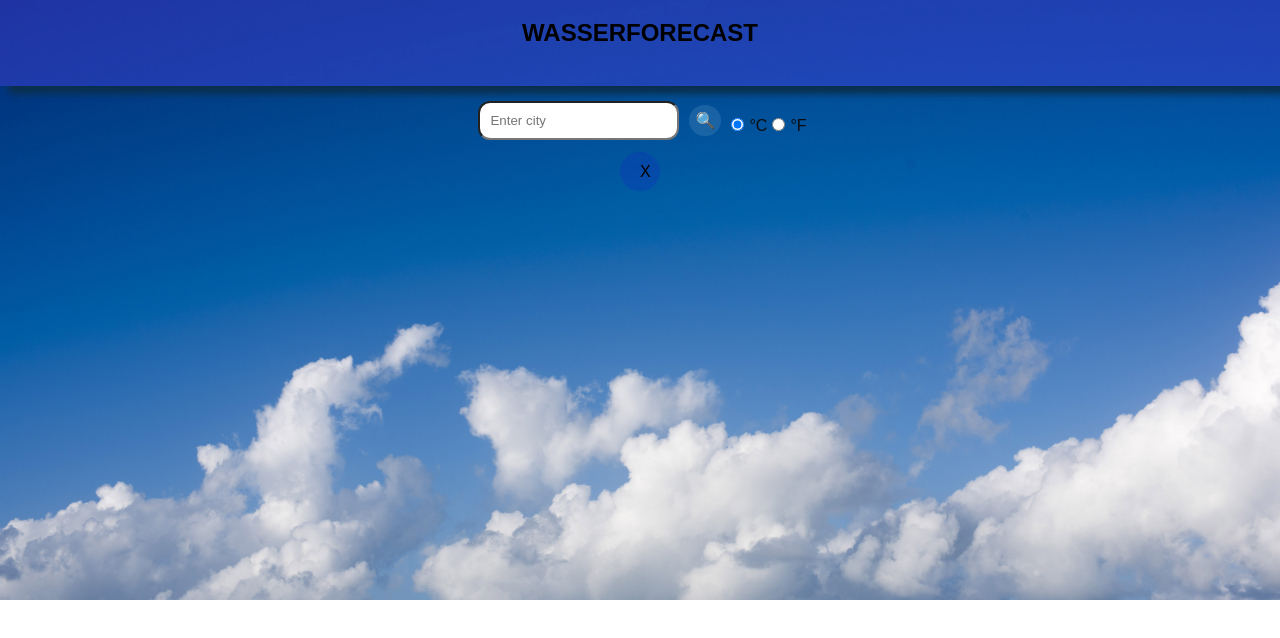
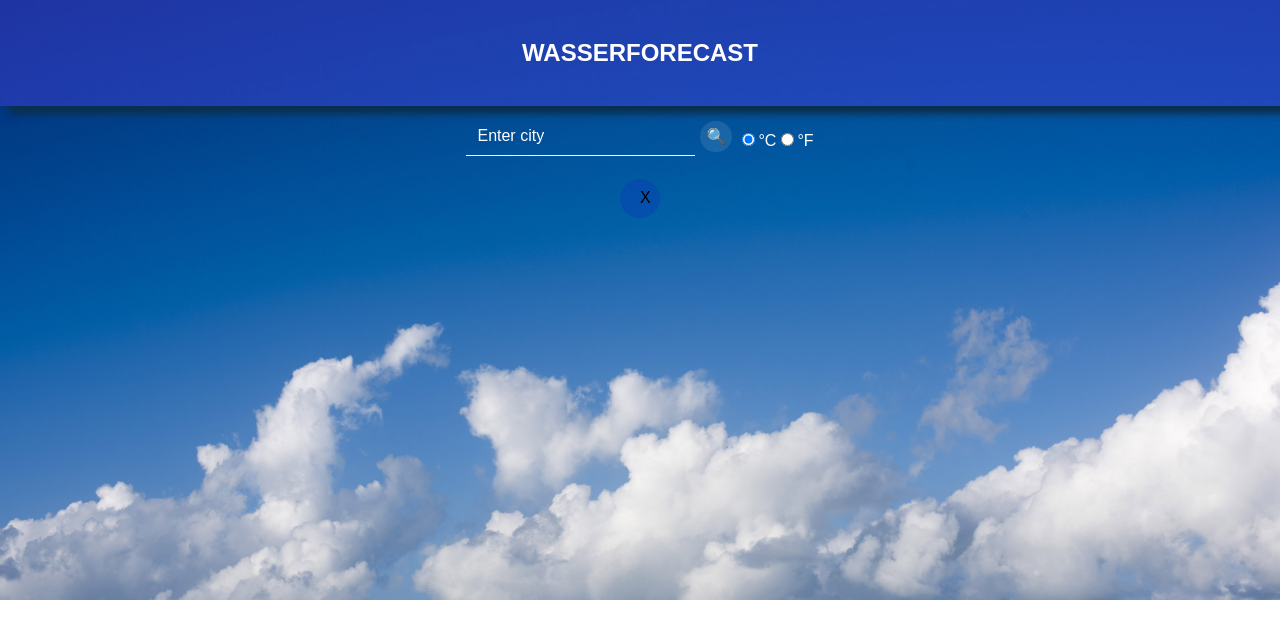
Before and after one commit to purplepeach29/check, a React (Vite) app in the folder forecast/: page / in a window 1280 px wide. Shown: the top 638 px of the page. Built offline with nearby package versions, Linux system fonts and the light colour scheme.

Commit message:
Change search placeholder

```diff
--- a/forecast/src/App.jsx
+++ b/forecast/src/App.jsx
@@ -56,8 +56,8 @@ function App() {
           appid: API_KEY,
         },
       });
-      console.log(weatherResponse.data);
-      console.log(forecastResponse.data);
+     // console.log(weatherResponse.data);
+      //console.log(forecastResponse.data);
 
       const weatherData = weatherResponse.data;
       const forecastData = forecastResponse.data.list.filter((item, index) => index % 8 === 0) // Pick one forecast per day
@@ -82,7 +82,7 @@ function App() {
     }
 
   };
-  console.log(weather);
+  //console.log(weather);
   useEffect(() => {
     if (weather) {
       switch (weather.weather[0].main) {
--- a/forecast/src/components/WeatherDetails.jsx
+++ b/forecast/src/components/WeatherDetails.jsx
@@ -19,7 +19,6 @@ const WeatherDetails = ({ weather, wind }) => {
   const { speed = 'N/A', deg = 'N/A' } = wind || {};
 
   /*const [backgroundImage, setBackgroundImage] = useState(defaultimg);
-  console.log(description);
   useEffect(() => {
   if (weather) {
     switch (main) {
@@ -44,6 +43,9 @@ const WeatherDetails = ({ weather, wind }) => {
     }
   }
 }, [weather]);*/
+
+//const display = city? city+ ", "+country: '';
+
   return (
     <div className="weather-details">
       <h2></h2>
--- a/forecast/src/components/WeatherForm.jsx
+++ b/forecast/src/components/WeatherForm.jsx
@@ -18,7 +18,7 @@ const WeatherForm = ({ onSearch, onUnitChange }) => {
 
   return (
     <form onSubmit={handleSearch} className="weather-form">
-      <input
+      <input className='search-bar'
         type="text"
         value={city}
         onChange={(e) => setCity(e.target.value)}
--- a/forecast/src/index.css
+++ b/forecast/src/index.css
@@ -22,11 +22,11 @@
   box-shadow: 10px 7px 7px 1px #0a2f4e;
 
 }
-h2
+/*h2
 {
   margin-top: 0%;
   color: #000;
-}
+}*/
 
 a {
   font-weight: 500;
--- a/forecast/src/styles/App.css
+++ b/forecast/src/styles/App.css
@@ -5,12 +5,36 @@
   width: 100%;
   background-image:url("https://external-content.duckduckgo.com/iu/?u=http%3A%2F%2Ffreebie.photography%2Fnature%2Fcloudy_blue_sky.jpg&f=1&nofb=1&ipt=2f67526affe8698975cf20558ed1a35d8203653b9677c83b4efd610ebb6ce99e&ipo=images");
   background-repeat:no-repeat;
-background-size:cover;
-background-position:center;
-color: #0e0d0d;
-min-height: 600px;
+  background-size:cover;
+  background-position:center;
+  color: #0e0d0d;
+  min-height: 600px;
 }
-
+.weather-form {
+  display: flex;
+  align-items: center;
+  justify-content: center;
+  margin-bottom: 15px;
+  position: relative;
+  z-index: 2;
+  color: white;
+}
+.weather-form .search-bar {
+  border: none;
+  padding: 10px 11px;
+  background-color: transparent;
+  color: rgb(250, 246, 246);
+  border-bottom: 1px solid white;
+  font-size: 16px;
+}
+.weather-form .search-bar::placeholder {
+  color: white;
+}
+.search-bar:focus {
+  outline: none;
+  border-bottom: 1px solid gray;
+  transition: all 1s ease-in-out;
+}
 .nav
 {
   background-color: rgb(64 64 217 / 48%);
@@ -18,7 +42,7 @@ min-height: 600px;
   padding: 15px;
   margin-bottom: 10px;
   box-shadow: 10px 7px 7px 1px #0a2f4e;
-
+  color:white
 }
 
 
@@ -28,13 +52,13 @@ min-height: 600px;
   justify-content: center;
   align-items: center;
 }
-.weather-form input
+/*.weather-form input
 {
   padding: 10px;
   border-radius: 12px;
 
   margin: 5px;
-}
+}*/
 
 .weather-form button {
   padding: 5px;
@@ -49,6 +73,11 @@ min-height: 600px;
 
 .place
 {
+  /*background-color: rgb(214, 228, 240,0.527);
+  display: flex;
+  flex-direction: column;
+  border-radius: 12px;
+  min-width: max-content;*/
   display: flex;
   justify-content: center;
   align-items: baseline;
```
